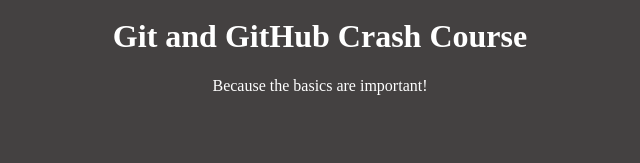
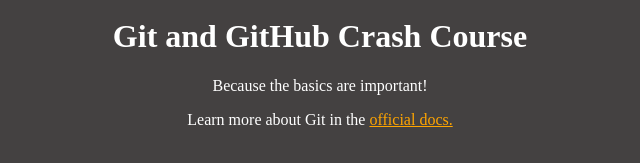
Before and after one commit to rmnasdsa/Git-Learning-, a plain HTML site: page index.html in a window 1280 px wide. Shown: the part 311-474 px from the top of the page, without its empty margins (320-960 px from the left). Drawn offline with Linux system fonts and the light colour scheme.

Commit message:
added link & restructured page

```diff
--- a/index.html
+++ b/index.html
@@ -9,5 +9,6 @@
   <img src="https://git-scm.com/images/logos/downloads/Git-Logo-1788C.png" alt="Git-img">
   <h1>Git and GitHub Crash Course</h1>
   <p>Because the basics are important!</p>
+  <p>Learn more about Git in the <a href="#">official docs.</a></p>
 </body>
 </html>
--- a/style.css
+++ b/style.css
@@ -3,3 +3,6 @@
   color: white;
   text-align: center;
 }
+a{
+  color: orange;
+}
```
